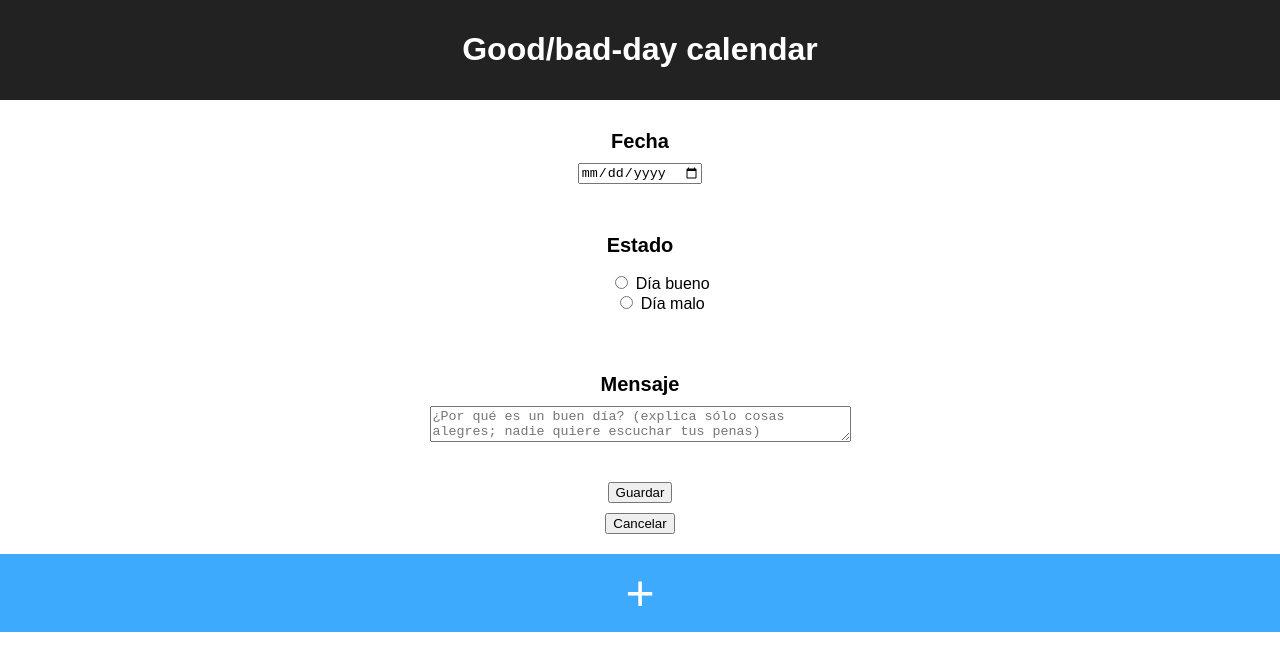
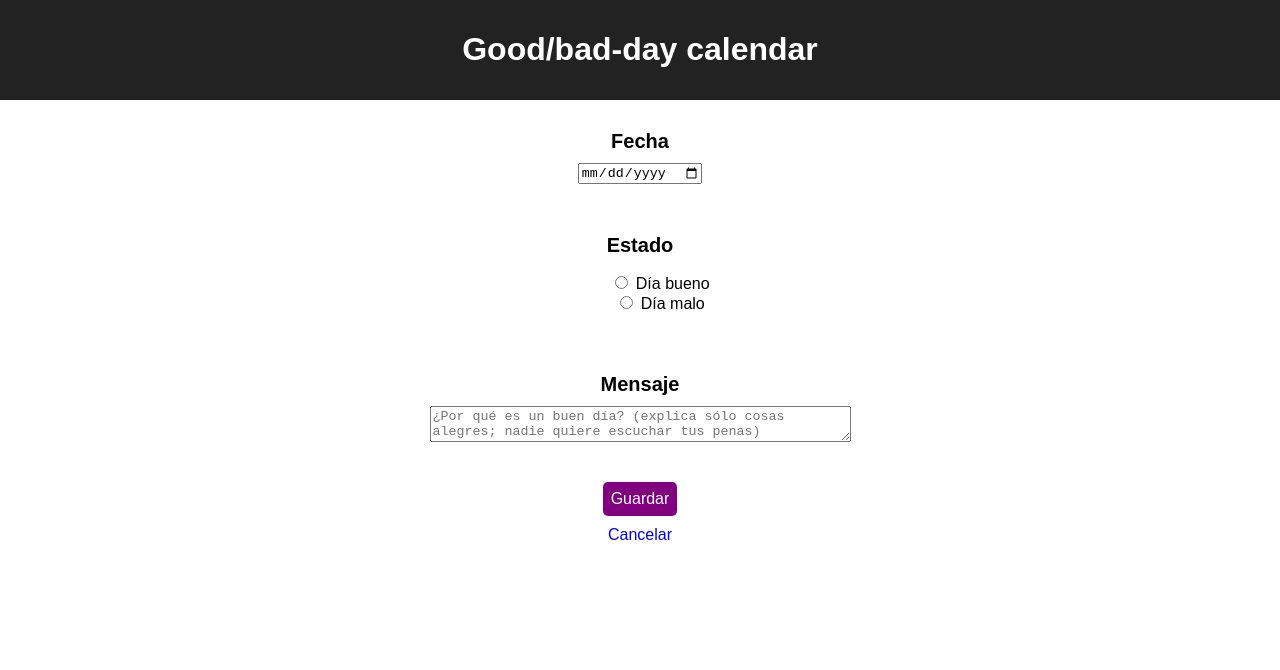
Before and after one commit to Adalab/clarke-fc-life-calendar-LauraNavRuso, a React (Create React App) app: page /#/editionView in a window 1280 px wide. Before the commit this address led to /#/. Shown: the top 670 px of the page. Built offline with nearby package versions, Linux system fonts and the light colour scheme.

Commit message:
add react-router

```diff
--- a/src/App.css
+++ b/src/App.css
@@ -16,9 +16,13 @@ body {
 
 .access-to-editionView {
   background-color: rgb(61, 170, 253);
-  color: white;
   padding: 10px;
   font-size: 50px;
+}
+
+.prueba {
+  color: white;
+  text-decoration:none
 }
 
 .editonView-form {
@@ -67,6 +71,15 @@ body {
 
 .editionView-saveButton {
   margin-bottom: 10px;
+  text-decoration: none;
+  background-color: purple;
+  color: white;
+  padding: 8px;
+  border-radius: 5px;
+}
+
+.editionView-cancelButton {
+  text-decoration: none;
 }
 
 .dayListView {
--- a/src/App.js
+++ b/src/App.js
@@ -1,5 +1,5 @@
 import React, { Component } from 'react';
-import { Link, Route, Switch } from 'react-router-dom';
+import { Route, Switch } from 'react-router-dom';
 
 import DayListView from './DayListView';
 import EditionView from './EditionView';
@@ -78,11 +78,21 @@ class App extends Component {
           <h1 className="App-title">Good/bad-day calendar</h1>
         </header>
 
-        <EditionView handleClickSaveButton={this.handleClickSaveButton}
-                      clearFormInputs={this.clearFormInputs}
-                      handleChangeRadioInput={this.handleChangeRadioInput}/>
 
-        <DayListView dayData={this.state.dayData} />
+        <Switch>
+          <Route exact path='/'
+                 render={ () => <DayListView dayData={this.state.dayData} /> }
+          />
+          <Route path='/editionView'
+                 render={ () => <EditionView handleClickSaveButton={this.handleClickSaveButton}
+                                            clearFormInputs={this.clearFormInputs}
+                                            handleChangeRadioInput={this.handleChangeRadioInput} /> }
+          />
+        </Switch>
+
+
+
+
 
       </div>
     );
@@ -90,7 +100,6 @@ class App extends Component {
 }
 
 export default App;
-
 
     // DayCard.defaultProps = {
     //   color: 'blue'
--- a/src/DayListView.js
+++ b/src/DayListView.js
@@ -1,4 +1,5 @@
 import React, { Component } from 'react';
+import { Link } from 'react-router-dom';
 import DayCard from './DayCard';
 
 class DayListView extends Component {
@@ -12,7 +13,9 @@ class DayListView extends Component {
 
     return (
       <div className="dayListView-generalContainer">
-        <div className="access-to-editionView">+
+
+        <div className="access-to-editionView">
+          <Link className="prueba" to='/editionView'> + </Link>
         </div>
 
         <ol className="dayListView">
--- a/src/EditionView.js
+++ b/src/EditionView.js
@@ -1,4 +1,5 @@
 import React, { Component } from 'react';
+import { Link } from 'react-router-dom';
 
 class EditionView extends Component {
 
@@ -21,8 +22,8 @@ class EditionView extends Component {
         </form>
 
         <div className="editionView-buttons">
-          <button className="editionView-saveButton" onClick={this.props.handleClickSaveButton} >Guardar</button>
-          <button className="editionView-cancelButton" onClick={this.props.clearFormInputs} >Cancelar</button>
+          <Link to='/' className="editionView-saveButton" onClick={this.props.handleClickSaveButton} >Guardar</Link>
+          <Link to='/' className="editionView-cancelButton" onClick={this.props.clearFormInputs} >Cancelar</Link>
         </div>
       </div>
     );
```
